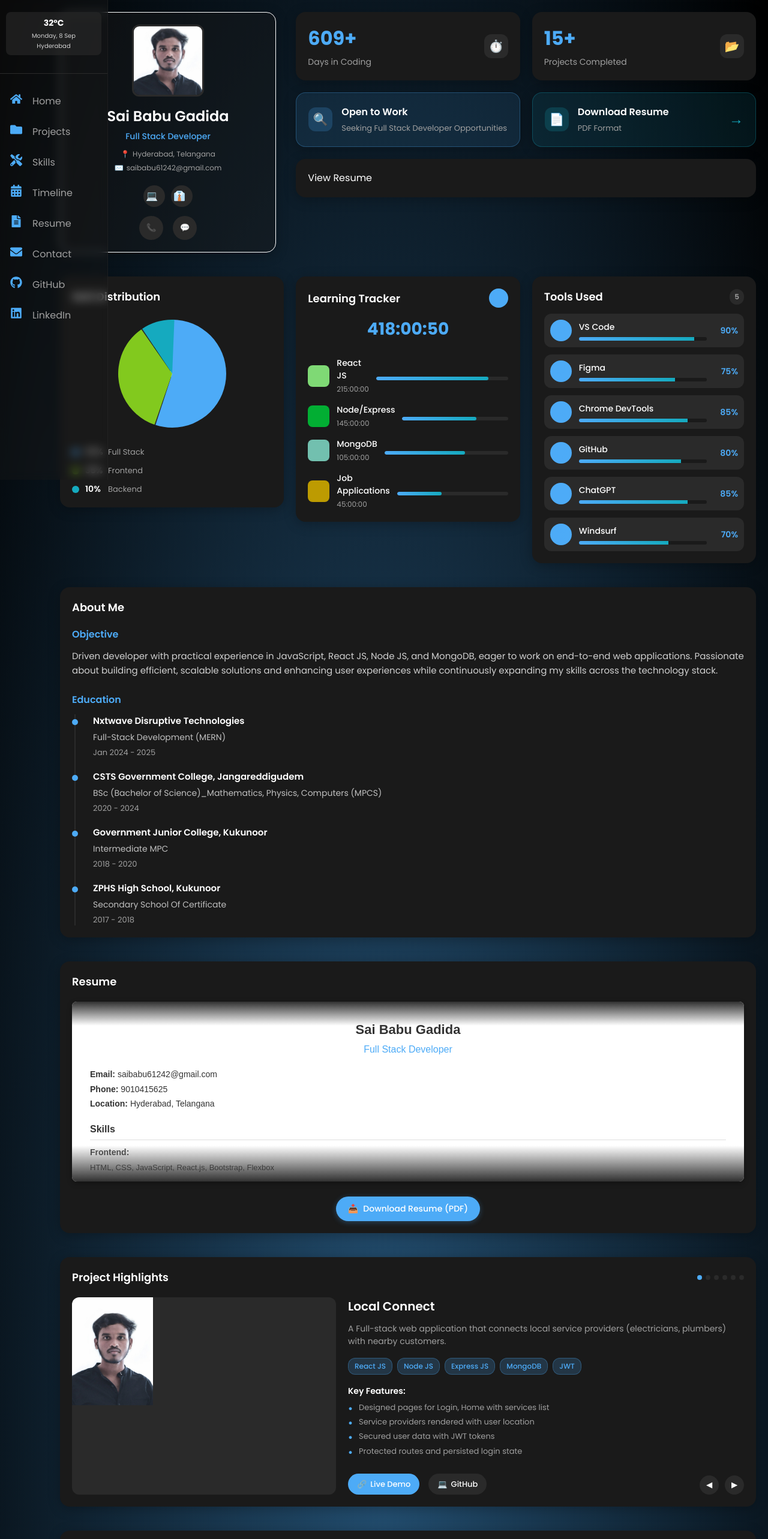
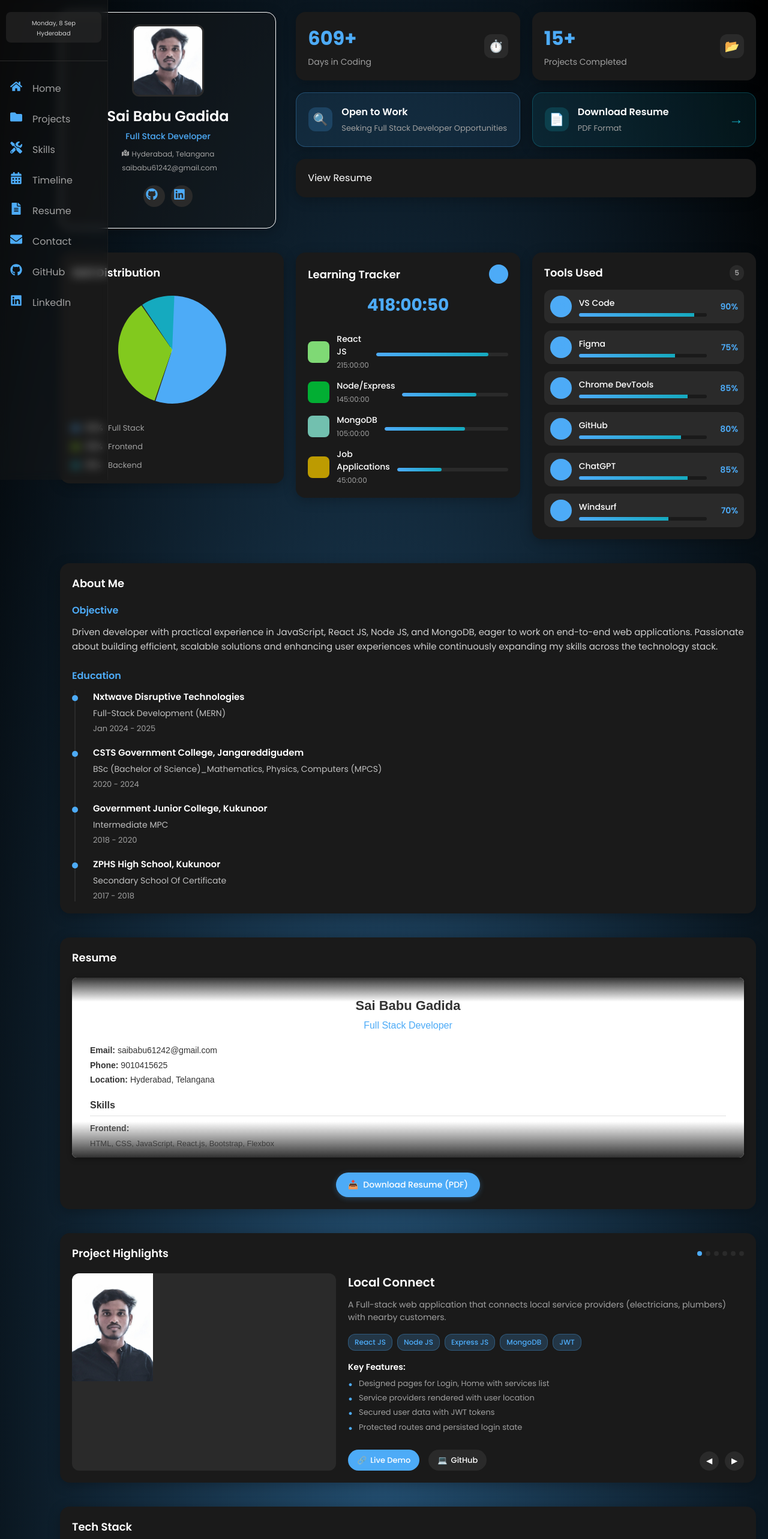
Before and after one commit to saibabu-7272/Sai-Babu-Portfolio, a React (Create React App) app: page / in a window 1280 px wide. Shown: the top 2566 px of the page at 60% size. Built offline with nearby package versions, Linux system fonts and the light colour scheme.

Commit message:
Social links updated

```diff
--- a/src/components/ContactForm/ContactForm.js
+++ b/src/components/ContactForm/ContactForm.js
@@ -80,7 +80,7 @@ const ContactForm = () => {
   };
 
   return (
-    <div className="contact-form-section">
+    <div id="contact" className="contact-form-section">
       <div className="contact-header">
         <h3>Get In Touch</h3>
       </div>
--- a/src/components/ProfileCard/ProfileCard.js
+++ b/src/components/ProfileCard/ProfileCard.js
@@ -4,6 +4,10 @@ import './ProfileCard.css';
 import placeholderImage from '../../assets/profile-placeholder.jpg';
 // Import profile data from central data file
 import { personalInfo } from '../../data/portfolioData';
+
+import { FaMapLocationDot } from "react-icons/fa6";
+
+import { getIcon } from '../IconConfig';
 
 const ProfileCard = () => {
   // Transform data into component format
@@ -17,13 +21,13 @@ const ProfileCard = () => {
       {
         id: 'github',
         label: 'GitHub',
-        icon: '💻',
+        icon: getIcon('github', { size: 20 }),
         url: personalInfo.socialLinks.github
       },
       {
         id: 'linkedin',
         label: 'LinkedIn',
-        icon: '👔',
+        icon: getIcon('linkedin', { size: 20 }),
         url: personalInfo.socialLinks.linkedin
       }
     ]
@@ -39,10 +43,10 @@ const ProfileCard = () => {
           <h2 className="profile-name">{profile.name}</h2>
           <p className="profile-title">{profile.title}</p>
           <p className="profile-location">
-            <span className="location-icon">📍</span> {profile.location}
+            <span className="location-icon"><FaMapLocationDot /></span> {profile.location}
           </p>
           <p className="profile-email">
-            <span className="email-icon">✉️</span> {profile.email}
+            <span className="email-icon">{getIcon.email}</span> {profile.email}
           </p>
         </div>
         <div className="profile-social-links">
@@ -59,14 +63,14 @@ const ProfileCard = () => {
             </a>
           ))}
         </div>
-        <div className="profile-contact-buttons">
+        {/* <div className="profile-contact-buttons">
           <button className="contact-button phone">
             <span className="phone-icon">📞</span>
           </button>
           <button className="contact-button message">
             <span className="message-icon">💬</span>
           </button>
-        </div>
+        </div> */}
       </div>
     </div>
   );
--- a/src/data/portfolioData.js
+++ b/src/data/portfolioData.js
@@ -26,8 +26,6 @@ export const stats = {
 
 export const weatherData = {
   city: 'Hyderabad',
-  temperature: '32°C',
-  // Update this to use actual date from the system
   currentDay: new Date().toLocaleDateString('en-US', { weekday: 'long' }),
   currentDate: new Date().toLocaleDateString('en-US', { day: 'numeric', month: 'short', year: 'numeric' })
 };
@@ -338,13 +336,13 @@ export const socialLinks = [
   {
     id: 'linkedin',
     name: 'LinkedIn',
-    url: 'https://www.linkedin.com/in/sai-babu-gadida-a72666250/',
+    url: 'https://www.linkedin.com/in/g-sai-babu-222066268/',
     iconKey: 'linkedin'
   },
   {
     id: 'email',
     name: 'Email',
-    url: 'mailto:gsaibabug@gmail.com',
+    url: 'mailto:saibabu61242@gmail.com',
     iconKey: 'email'
   },
   {
@@ -353,12 +351,6 @@ export const socialLinks = [
     url: 'tel:+919010415625',
     iconKey: 'phone'
   },
-  {
-    id: 'twitter',
-    name: 'Twitter',
-    url: 'https://twitter.com/GSaibabu0',
-    iconKey: 'twitter'
-  }
 ];
 
 export const timelineData = [
```
